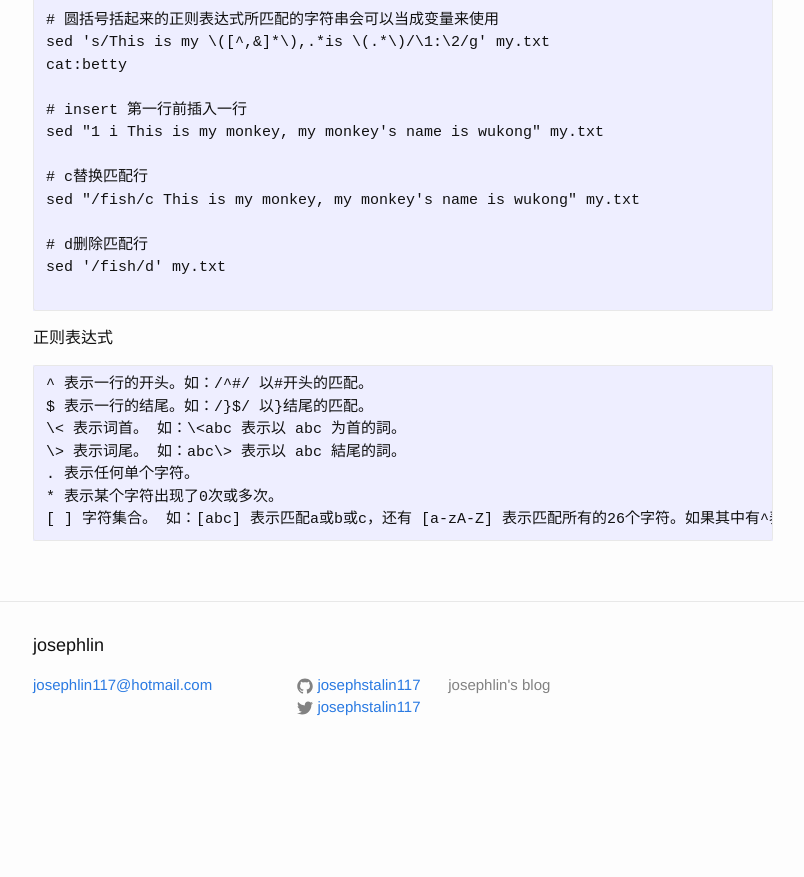
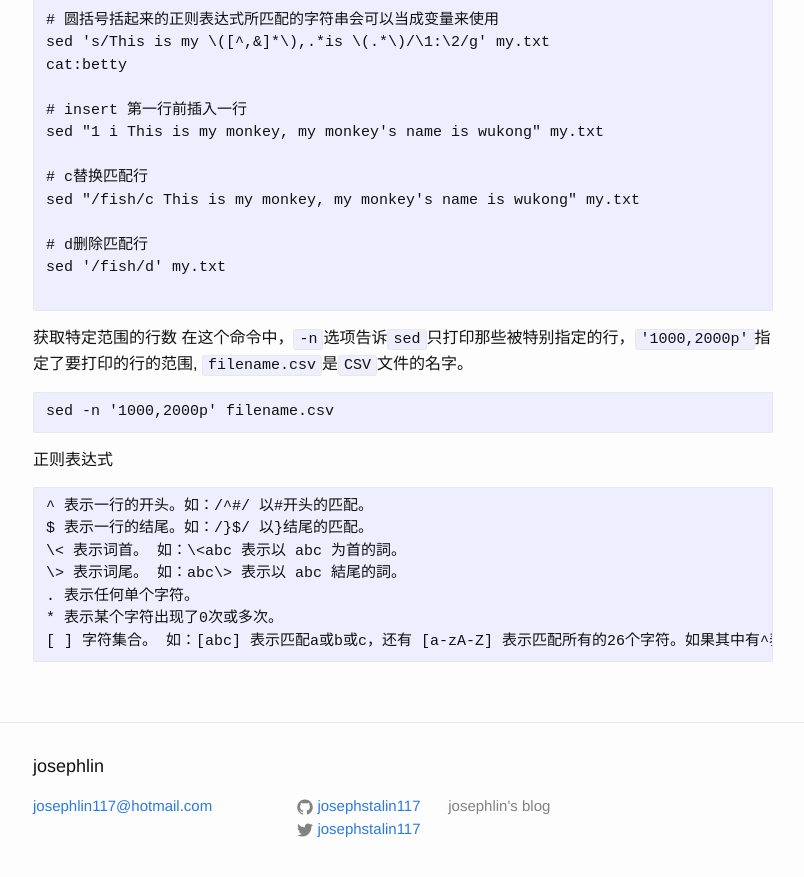
Before and after one commit to josephstalin117/josephstalin117.github.io, a Jekyll site: the page built from _posts/2018-5-16-sed.markdown, in a window 1280 px wide and 900 px high, scrolled down 711 px. Shown: the top 877 px of the window, without its empty margins (237-1041 px from the left). Built offline with Jekyll 4.4.1, drawn with Linux system fonts in a browser that asks for light colours; before the commit the page ends 1490 px from its top, so only the background shows below that.

Commit message:
add seq specified row num

````diff
--- a/_posts/2016-04-04-linux.markdown
+++ b/_posts/2016-04-04-linux.markdown
@@ -528,6 +528,9 @@ head -n 10 file.txt
 
 # 查看后几行
 tail -n 10 file.txt
+
+# 查看特定的行数
+sed -n '1000,2000p' filename.csv
 ```
 
 nohup
--- a/_posts/2018-5-16-sed.markdown
+++ b/_posts/2018-5-16-sed.markdown
@@ -44,6 +44,13 @@ sed '/fish/d' my.txt
 
 ```
 
+获取特定范围的行数
+在这个命令中，`-n`选项告诉`sed`只打印那些被特别指定的行，`'1000,2000p'`指定了要打印的行的范围, `filename.csv`是`CSV`文件的名字。
+```
+sed -n '1000,2000p' filename.csv
+```
+
+
 正则表达式
 
 ```
````
